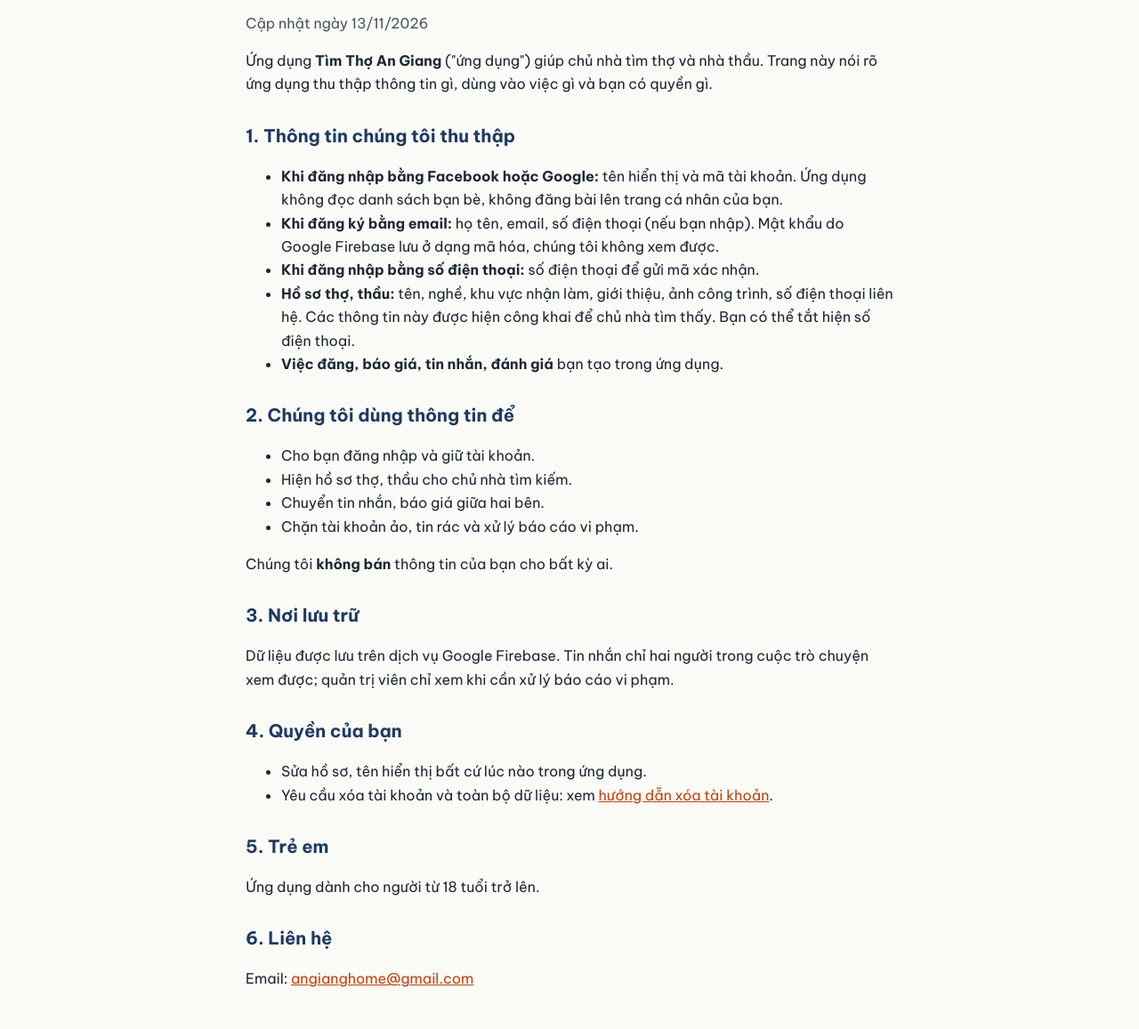
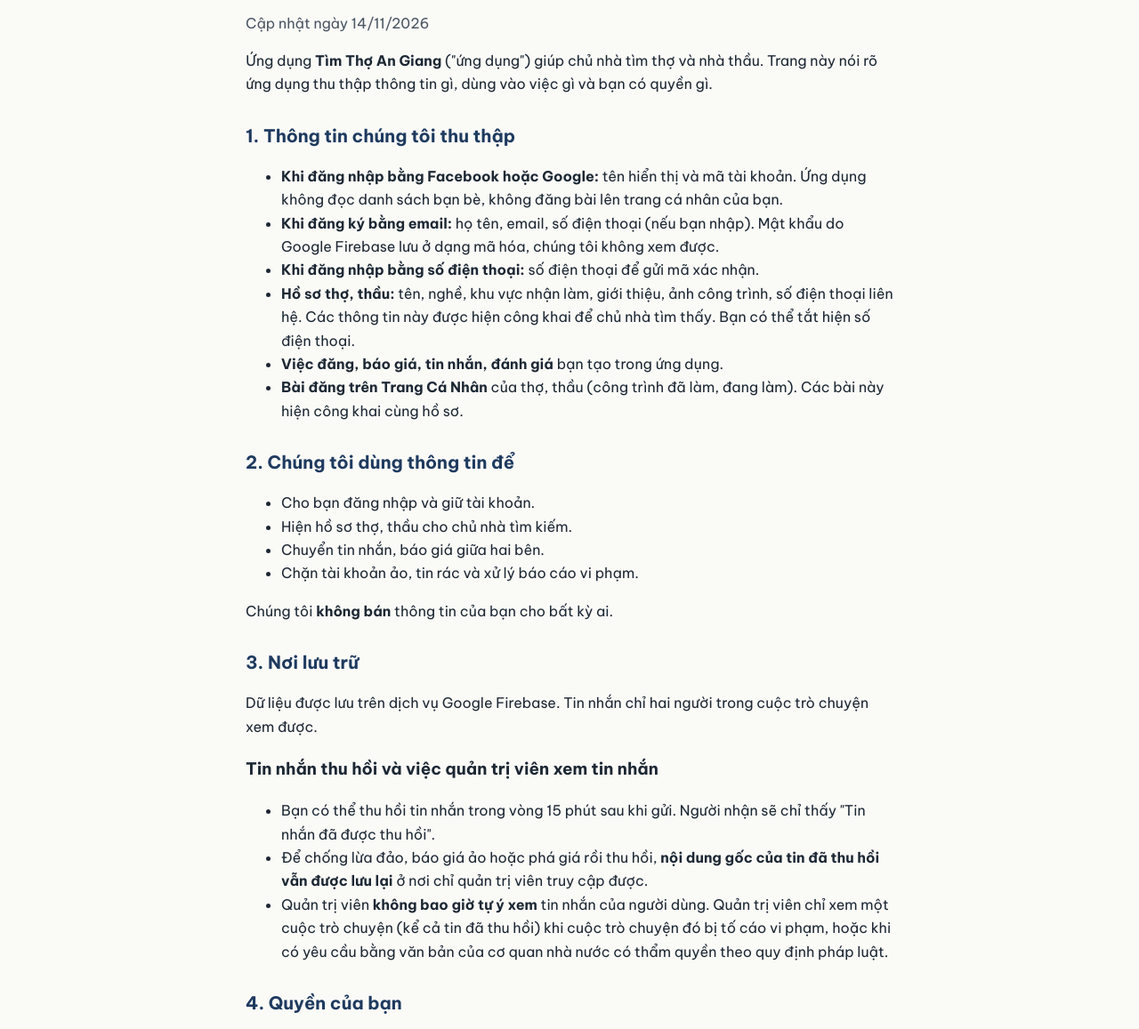
Before and after one commit to huynhchienlx/timtholongxuyen-web, a plain HTML site: page chinh-sach-quyen-rieng-tu.html in a window 1280 px wide. Shown: the part 128-1285 px from the top of the page at 89% size. Drawn offline with Linux system fonts and the light colour scheme.

Commit message:
Chính sách quyền riêng tư: tin thu hồi, quản trị chỉ xem khi có tố cáo, bài Trang Cá Nhân
Co-Authored-By: Claude Opus 5.5 <noreply@anthropic.com>
Claude-Session: https://claude.ai/code/session_01Ff7BLDArEsVdNyx4YwUXfF

```diff
--- a/chinh-sach-quyen-rieng-tu.html
+++ b/chinh-sach-quyen-rieng-tu.html
@@ -1,5 +1,5 @@
 <!doctype html><html lang="vi"><head><meta charset="utf-8"><meta name="viewport" content="width=device-width,initial-scale=1"><link href="https://fonts.googleapis.com/css2?family=Be+Vietnam+Pro:wght@400;700&display=swap" rel="stylesheet"><link rel="stylesheet" href="style.css"><title>Chính sách quyền riêng tư</title></head><body><header><a href="./">Tìm Thợ An Giang</a></header><main>
-<h1>Chính sách quyền riêng tư</h1><p class="muted">Cập nhật ngày 13/11/2026</p>
+<h1>Chính sách quyền riêng tư</h1><p class="muted">Cập nhật ngày 14/11/2026</p>
 <p>Ứng dụng <b>Tìm Thợ An Giang</b> ("ứng dụng") giúp chủ nhà tìm thợ và nhà thầu. Trang này nói rõ ứng dụng thu thập thông tin gì, dùng vào việc gì và bạn có quyền gì.</p>
 <h2>1. Thông tin chúng tôi thu thập</h2>
 <ul>
@@ -8,12 +8,19 @@
 <li><b>Khi đăng nhập bằng số điện thoại:</b> số điện thoại để gửi mã xác nhận.</li>
 <li><b>Hồ sơ thợ, thầu:</b> tên, nghề, khu vực nhận làm, giới thiệu, ảnh công trình, số điện thoại liên hệ. Các thông tin này được hiện công khai để chủ nhà tìm thấy. Bạn có thể tắt hiện số điện thoại.</li>
 <li><b>Việc đăng, báo giá, tin nhắn, đánh giá</b> bạn tạo trong ứng dụng.</li>
+<li><b>Bài đăng trên Trang Cá Nhân</b> của thợ, thầu (công trình đã làm, đang làm). Các bài này hiện công khai cùng hồ sơ.</li>
 </ul>
 <h2>2. Chúng tôi dùng thông tin để</h2>
 <ul><li>Cho bạn đăng nhập và giữ tài khoản.</li><li>Hiện hồ sơ thợ, thầu cho chủ nhà tìm kiếm.</li><li>Chuyển tin nhắn, báo giá giữa hai bên.</li><li>Chặn tài khoản ảo, tin rác và xử lý báo cáo vi phạm.</li></ul>
 <p>Chúng tôi <b>không bán</b> thông tin của bạn cho bất kỳ ai.</p>
 <h2>3. Nơi lưu trữ</h2>
-<p>Dữ liệu được lưu trên dịch vụ Google Firebase. Tin nhắn chỉ hai người trong cuộc trò chuyện xem được; quản trị viên chỉ xem khi cần xử lý báo cáo vi phạm.</p>
+<p>Dữ liệu được lưu trên dịch vụ Google Firebase. Tin nhắn chỉ hai người trong cuộc trò chuyện xem được.</p>
+<h3>Tin nhắn thu hồi và việc quản trị viên xem tin nhắn</h3>
+<ul>
+<li>Bạn có thể thu hồi tin nhắn trong vòng 15 phút sau khi gửi. Người nhận sẽ chỉ thấy "Tin nhắn đã được thu hồi".</li>
+<li>Để chống lừa đảo, báo giá ảo hoặc phá giá rồi thu hồi, <b>nội dung gốc của tin đã thu hồi vẫn được lưu lại</b> ở nơi chỉ quản trị viên truy cập được.</li>
+<li>Quản trị viên <b>không bao giờ tự ý xem</b> tin nhắn của người dùng. Quản trị viên chỉ xem một cuộc trò chuyện (kể cả tin đã thu hồi) khi cuộc trò chuyện đó bị tố cáo vi phạm, hoặc khi có yêu cầu bằng văn bản của cơ quan nhà nước có thẩm quyền theo quy định pháp luật.</li>
+</ul>
 <h2>4. Quyền của bạn</h2>
 <ul><li>Sửa hồ sơ, tên hiển thị bất cứ lúc nào trong ứng dụng.</li><li>Yêu cầu xóa tài khoản và toàn bộ dữ liệu: xem <a href="xoa-tai-khoan.html">hướng dẫn xóa tài khoản</a>.</li></ul>
 <h2>5. Trẻ em</h2><p>Ứng dụng dành cho người từ 18 tuổi trở lên.</p>
```
